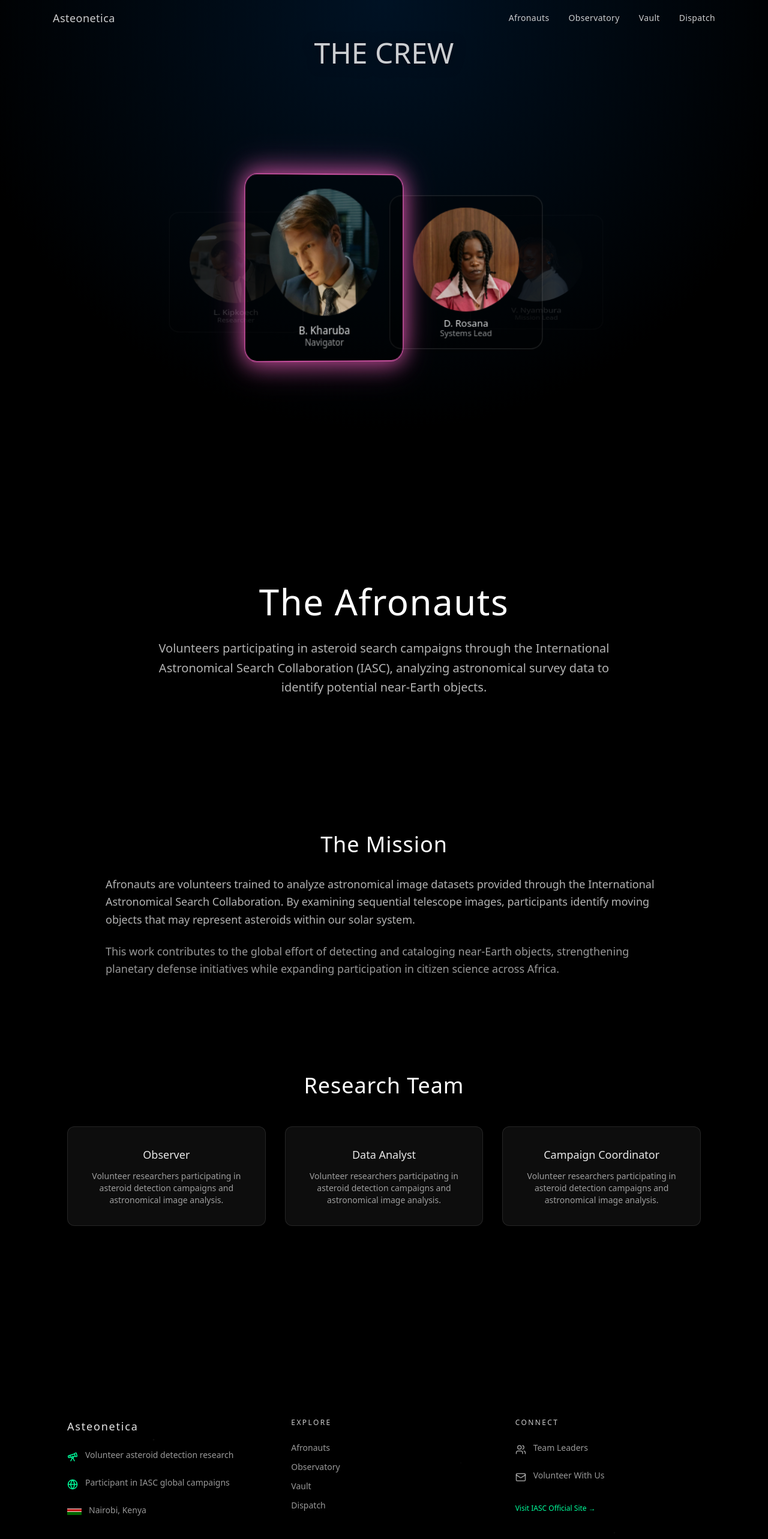
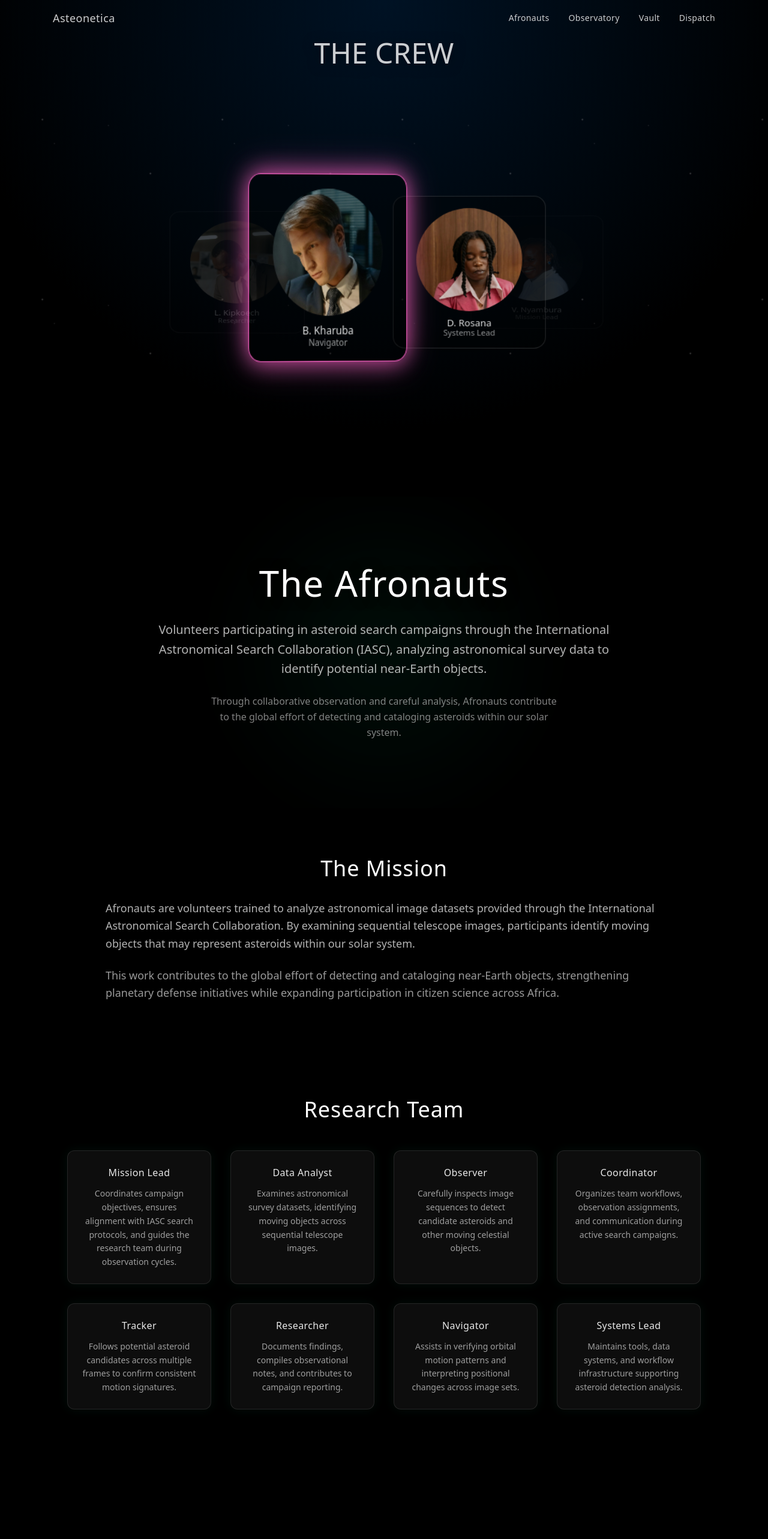
Before and after one commit to circuit682/asteonetica, a Next.js app: page /afronauts in a window 1280 px wide. Shown: the top 2566 px of the page at 60% size. Built offline with nearby package versions, Linux system fonts and the light colour scheme.

Commit message:
feat: enhance AfronautsPage with detailed team roles and improved hero section layout; add starfield background animation in TeamOrbit component

```diff
--- a/app/afronauts/page.tsx
+++ b/app/afronauts/page.tsx
@@ -3,19 +3,46 @@
 import { motion } from "framer-motion";
 import FooterSection from "@/components/FooterSection";
 import TeamOrbit from "@/components/TeamOrbit";
+// This page presents the Afronauts, volunteers who analyze astronomical survey data to identify potential asteroids. It includes a hero section describing the mission, followed by a grid of team roles with descriptions. The TeamOrbit component visually represents the crew members in an orbiting layout. The page emphasizes the collaborative effort of citizen scientists in planetary defense initiatives.
+const roles = [
+  {
+    title: "Mission Lead",
+    desc: "Coordinates campaign objectives, ensures alignment with IASC search protocols, and guides the research team during observation cycles.",
+  },
+  {
+    title: "Data Analyst",
+    desc: "Examines astronomical survey datasets, identifying moving objects across sequential telescope images.",
+  },
+  {
+    title: "Observer",
+    desc: "Carefully inspects image sequences to detect candidate asteroids and other moving celestial objects.",
+  },
+  {
+    title: "Coordinator",
+    desc: "Organizes team workflows, observation assignments, and communication during active search campaigns.",
+  },
+  {
+    title: "Tracker",
+    desc: "Follows potential asteroid candidates across multiple frames to confirm consistent motion signatures.",
+  },
+  {
+    title: "Researcher",
+    desc: "Documents findings, compiles observational notes, and contributes to campaign reporting.",
+  },
+  {
+    title: "Navigator",
+    desc: "Assists in verifying orbital motion patterns and interpreting positional changes across image sets.",
+  },
+  {
+    title: "Systems Lead",
+    desc: "Maintains tools, data systems, and workflow infrastructure supporting asteroid detection analysis.",
+  },
+];
 
 export default function AfronautsPage() {
   return (
     <main className="min-h-screen">
 
-
-            {/* TEAM ORBIT */}
-{/* <section className="py-30 ">
-  <h2 className="text-3xl md:text-4xl font-light text-center mb-20 tracking-wide">
-    The Crew
-  </h2>
-</section>
- <TeamOrbit /> */}
   <section className="relative flex flex-col items-center justify-center w-full min-h-screen py-16">
 
       <h1 className="text-4xl md:text-5xl font-light mb-8 text-white/80 z-30 relative">
@@ -27,20 +54,45 @@ export default function AfronautsPage() {
     </section>
 
       {/* HERO */}
-      <section className="min-h-[60vh] flex items-center justify-center text-center px-6 py-20">
-        <div className="max-w-3xl">
+      <section className="relative min-h-[65vh] flex items-center justify-center text-center px-6 py-24 overflow-hidden">
+
+{/* subtle background glow */}
+
+  <div className="absolute inset-0 pointer-events-none flex items-center justify-center">
+    <div className="w-[600px] h-[600px] rounded-full bg-[radial-gradient(circle,rgba(0,255,170,0.15),transparent_70%)] blur-3xl opacity-40" />
+  </div>
+
+<motion.div
+initial={{ opacity: 0, y: 30 }}
+whileInView={{ opacity: 1, y: 0 }}
+transition={{ duration: 0.8 }}
+viewport={{ once: true }}
+className="relative max-w-3xl"
+
+>
+
+
 <h1 className="text-5xl md:text-6xl font-light tracking-wide mb-8">
   The Afronauts
 </h1>
 
 <p className="text-white/70 text-lg md:text-xl leading-relaxed">
-            Volunteers participating in asteroid search campaigns through
-            the International Astronomical Search Collaboration (IASC),
-            analyzing astronomical survey data to identify potential
-            near-Earth objects.
+  Volunteers participating in asteroid search campaigns through the
+  International Astronomical Search Collaboration (IASC), analyzing
+  astronomical survey data to identify potential near-Earth objects.
 </p>
-        </div>
+
+<p className="text-white/50 text-sm md:text-base mt-6 max-w-xl mx-auto leading-relaxed">
+  Through collaborative observation and careful analysis, Afronauts
+  contribute to the global effort of detecting and cataloging
+  asteroids within our solar system.
+</p>
+
+
+</motion.div>
+
 </section>
+
 
       {/* MISSION */}
       <section className="py-20 px-6 md:px-12 max-w-5xl mx-auto">
@@ -67,28 +119,40 @@ export default function AfronautsPage() {
 
       {/* TEAM CARDS */}
      <section className="py-20 px-6 md:px-12 max-w-6xl mx-auto">
+
   <h2 className="text-3xl md:text-4xl font-light mb-12 text-center tracking-wide">
     Research Team
   </h2>
 
-        <div className="grid md:grid-cols-3 gap-8">
+  <div className="grid sm:grid-cols-2 md:grid-cols-3 lg:grid-cols-4 gap-8">
 
-          {["Observer", "Data Analyst", "Campaign Coordinator"].map((role) => (
+    {roles.map((role, i) => (
       <motion.div
-              key={role}
-              whileHover={{ y: -8 }}
-              className="backdrop-blur-xl bg-white/5 border border-white/10 rounded-xl p-8 text-center"
+        key={role.title}
+        initial={{ opacity: 0, y: 20 }}
+        whileInView={{ opacity: 1, y: 0 }}
+        transition={{
+          duration: 0.5,
+          delay: i * 0.08
+        }}
+        viewport={{ once: true }}
+        whileHover={{ y: -6 }}
+        className="backdrop-blur-xl bg-white/5 border border-white/10 rounded-xl p-6 text-center shadow-[0_0_18px_rgba(0,255,170,0.06)]"
       >
-              <h3 className="text-lg text-white/90 mb-3">{role}</h3>
 
-              <p className="text-white/60 text-sm">
-                Volunteer researchers participating in asteroid detection
-                campaigns and astronomical image analysis.
+        <h3 className="text-white/90 text-sm md:text-base mb-3 tracking-wide">
+          {role.title}
+        </h3>
+
+        <p className="text-white/60 text-xs md:text-sm leading-relaxed">
+          {role.desc}
         </p>
+
       </motion.div>
     ))}
 
   </div>
+
 </section>
       <FooterSection />
     </main>
--- a/components/TeamOrbit.tsx
+++ b/components/TeamOrbit.tsx
@@ -74,10 +74,8 @@ export default function TeamOrbit() {
     return () => clearInterval(interval);
   }, []);
 
-  // Calculate depth for every card
   const depths = crew.map((_, i) => {
     const angle = degreePerMember * i;
-
     const relativeAngle = (angle + currentRotation) % 360;
     const normalizedAngle =
       relativeAngle > 180 ? relativeAngle - 360 : relativeAngle;
@@ -92,6 +90,23 @@ export default function TeamOrbit() {
       className="relative w-full min-h-[560px] md:min-h-[620px] flex items-center justify-center overflow-hidden px-4"
       style={{ perspective: "1200px" }}
     >
+
+      {/* STARFIELD BACKGROUND */}
+      <motion.div
+        className="absolute inset-0 opacity-30 pointer-events-none"
+        animate={{ backgroundPosition: ["0px 0px", "1000px 500px"] }}
+        transition={{
+          duration: 120,
+          repeat: Infinity,
+          ease: "linear",
+        }}
+        style={{
+          backgroundImage:
+            "radial-gradient(2px 2px at 20px 30px, white, transparent), radial-gradient(1px 1px at 40px 70px, white, transparent), radial-gradient(1px 1px at 130px 40px, white, transparent), radial-gradient(2px 2px at 200px 120px, white, transparent)",
+          backgroundSize: "300px 300px",
+        }}
+      />
+
       <div
         className="relative w-[min(90vw,620px)] h-[min(90vw,620px)]"
         style={{ transformStyle: "preserve-3d" }}
@@ -112,9 +127,7 @@ export default function TeamOrbit() {
               relativeAngle > 180 ? relativeAngle - 360 : relativeAngle;
 
             const depth = depths[i];
-
             const isFacingForward = Math.abs(normalizedAngle) <= 90;
-
             const distanceFromFront = Math.abs(normalizedAngle);
 
             let opacity = 0;
@@ -128,7 +141,6 @@ export default function TeamOrbit() {
             }
 
             const isFrontMost = i === frontIndex && isFacingForward;
-
             const scale = isFrontMost ? 1.18 : 0.75 + depth * 0.25;
 
             return (
```
Lines whose indentation alone changed are shown as unchanged.
